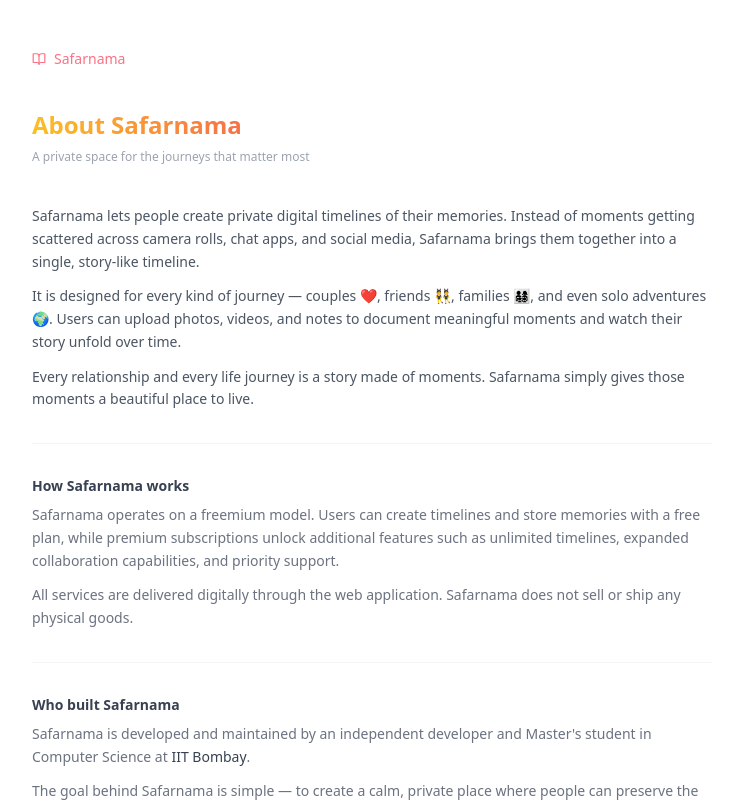
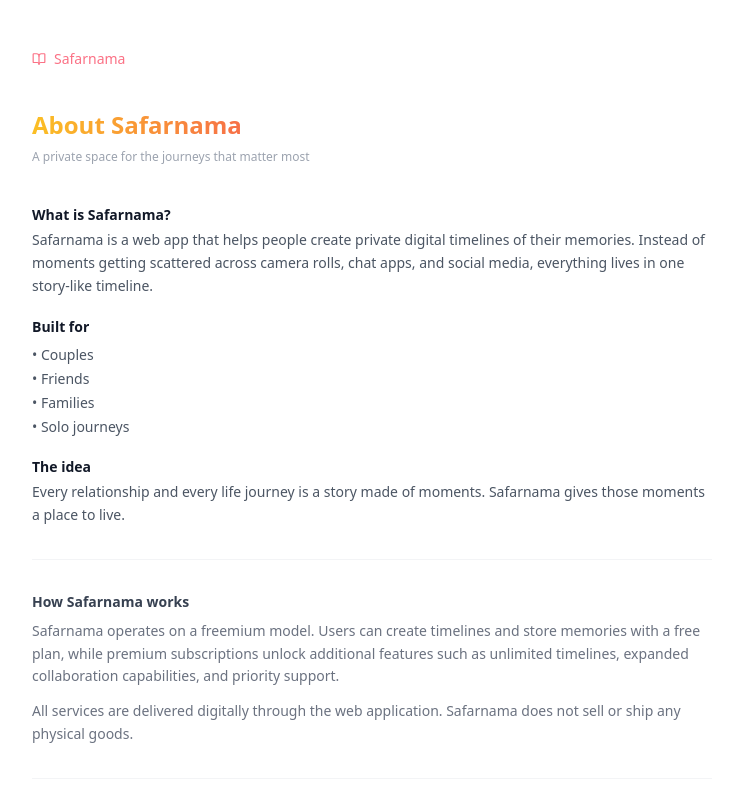
Before and after one commit to vennyvirtuoso/story-timeline_public, a React (Vite) app: page /about in a window 1280 px wide. Shown: the top 802 px of the page, without its empty margins (268-1005 px from the left). Built offline with nearby package versions, Linux system fonts and the light colour scheme; no server answers.

Commit message:
added welcome page and changed about page

```diff
--- a/src/components/LoginScreen.jsx
+++ b/src/components/LoginScreen.jsx
@@ -2,6 +2,7 @@
 import { BookOpen, Loader2, Key } from 'lucide-react';
 import { Link } from 'react-router-dom';
 import FloatingElements from './FloatingElements';
+import WelcomeModal from './WelcomeModal';
 import { getTheme } from '../utils/themes';
 
 const LoginScreen = ({ onGoogleLogin, onShareTokenLogin, isLoading }) => {
@@ -12,24 +13,34 @@
 
   const submit = async (e) => {
     e.preventDefault();
-    if (!token.trim()) return;
+
+    const code = token.trim().toUpperCase();
+    if (!code) return;
+
     setErr('');
-    const r = await onShareTokenLogin(token.trim().toUpperCase());
-    if (!r.success) setErr(r.error || 'Invalid code');
+    const r = await onShareTokenLogin(code);
+
+    if (!r?.success) {
+      setErr(r?.error || 'Invalid code');
+    }
   };
 
   useEffect(() => {
     const p = new URLSearchParams(window.location.search);
     const t = p.get('token');
+
     if (t) {
       setToken(t.toUpperCase());
       setShowInput(true);
+
+      // remove token from URL after reading
+      window.history.replaceState({}, document.title, window.location.pathname);
     }
   }, []);
 
   return (
     <div className="min-h-screen w-full bg-gradient-to-br from-rose-50 via-white to-pink-50 flex flex-col items-center p-5 relative overflow-hidden">
-
+      <WelcomeModal />
       <FloatingElements theme={defaultTheme} />
 
       {/* Main Content */}
@@ -54,6 +65,7 @@
         <div className="bg-white/90 backdrop-blur-md rounded-3xl shadow-xl border border-white/50 p-6 space-y-3 w-full">
 
           <button
+            type="button"
             onClick={onGoogleLogin}
             disabled={isLoading}
             className="w-full inline-flex items-center justify-center gap-2 py-3 px-4 bg-white border border-gray-300 text-gray-700 hover:bg-gray-50 shadow rounded-xl text-sm font-medium transition-all disabled:opacity-50"
@@ -71,14 +83,15 @@
             Sign in with Google
           </button>
 
-          <div className="flex items-center gap-2">
-            <div className="flex-1 border-t border-gray-200" />
-            <span className="text-[11px] text-gray-400 font-medium">OR</span>
-            <div className="flex-1 border-t border-gray-200" />
+          <div className="flex items-center gap-3 my-2">
+            <div className="flex-1 h-px bg-gray-200" />
+            <span className="text-xs text-gray-400">or</span>
+            <div className="flex-1 h-px bg-gray-200" />
           </div>
 
           {!showInput ? (
             <button
+              type="button"
               onClick={() => setShowInput(true)}
               className="w-full flex items-center justify-center gap-2 py-2.5 border border-dashed border-rose-200 rounded-xl text-rose-400 hover:bg-rose-50 text-sm transition-colors"
             >
@@ -88,18 +101,27 @@
             <form onSubmit={submit} className="space-y-2">
               <input
                 value={token}
-                onChange={(e) => setToken(e.target.value)}
+                onChange={(e) =>
+                  setToken(
+                    e.target.value.replace(/[^a-zA-Z0-9]/g, '').toUpperCase()
+                  )
+                }
                 placeholder="e.g. ABC123"
                 maxLength={8}
                 className="w-full px-4 py-3 border border-rose-200 rounded-xl text-center text-xl font-black tracking-widest uppercase focus:ring-2 focus:ring-rose-200 outline-none bg-white text-rose-500 placeholder-rose-200"
               />
 
-              {err && <p className="text-red-500 text-xs text-center">{err}</p>}
+              {err && (
+                <p className="text-red-500 text-xs text-center">{err}</p>
+              )}
 
               <div className="flex gap-2">
                 <button
                   type="button"
-                  onClick={() => { setShowInput(false); setErr(''); }}
+                  onClick={() => {
+                    setShowInput(false);
+                    setErr('');
+                  }}
                   className="flex-1 py-2 border border-gray-200 rounded-xl text-gray-400 text-sm hover:bg-gray-50"
                 >
                   Back
@@ -110,7 +132,10 @@
                   disabled={isLoading}
                   className="flex-1 py-2 bg-gradient-to-r from-rose-400 to-pink-500 text-white rounded-xl text-sm font-semibold disabled:opacity-50 flex items-center justify-center gap-1"
                 >
-                  {isLoading && <Loader2 size={14} className="animate-spin" />} Enter
+                  {isLoading && (
+                    <Loader2 size={14} className="animate-spin" />
+                  )}
+                  Enter
                 </button>
               </div>
             </form>
@@ -118,14 +143,18 @@
         </div>
 
         <p className="text-center text-xs text-gray-400 mt-4 px-4">
-          Sign in to create your timeline or enter a share code
+          Sign in to start your Safarnama or enter a share code to join one.
         </p>
 
         <p className="text-center text-[11px] text-gray-300 mt-2 px-4">
           By continuing, you agree to our{' '}
-          <Link to="/terms" className="hover:text-rose-400 underline">Terms</Link>
-          {' & '}
-          <Link to="/privacy" className="hover:text-rose-400 underline">Privacy Policy</Link>
+          <Link to="/terms" className="hover:text-rose-400 underline">
+            Terms
+          </Link>{' '}
+          &{' '}
+          <Link to="/privacy" className="hover:text-rose-400 underline">
+            Privacy Policy
+          </Link>
         </p>
 
       </div>
--- /dev/null
+++ b/src/components/WelcomeModal.jsx
@@ -0,0 +1,98 @@
+import React, { useEffect, useState } from 'react';
+import { Heart, X } from 'lucide-react';
+
+const WelcomeModal = ({ theme }) => {
+  const [isOpen, setIsOpen] = useState(false);
+
+  useEffect(() => {
+    // ✅ Show only once — never again after dismissed
+    const seen = localStorage.getItem('safarnama_welcome_seen');
+    if (!seen) setIsOpen(true);
+  }, []);
+
+  const handleClose = () => {
+    localStorage.setItem('safarnama_welcome_seen', '1');
+    setIsOpen(false);
+  };
+
+  if (!isOpen) return null;
+
+  return (
+    <div className="fixed inset-0 z-50 flex items-center justify-center px-4"
+         onClick={handleClose}>
+      {/* Backdrop */}
+      <div className="absolute inset-0 bg-black/40 backdrop-blur-sm" />
+
+      {/* Modal */}
+      <div
+        onClick={e => e.stopPropagation()}
+        className="relative z-10 w-full max-w-sm bg-white rounded-3xl shadow-2xl overflow-hidden"
+        style={{ animation: 'fadeSlideUp 0.4s ease' }}
+      >
+        {/* Top gradient bar */}
+        <div className="h-1.5 w-full bg-gradient-to-r from-amber-400 via-rose-400 to-pink-500" />
+
+        {/* Close button */}
+        <button
+          onClick={handleClose}
+          className="absolute top-3 right-3 p-1.5 rounded-full text-gray-300 hover:text-gray-500 hover:bg-gray-100 transition-colors"
+        >
+          <X size={14} />
+        </button>
+
+        <div className="px-6 pt-6 pb-7">
+          {/* Icon */}
+          <div className="flex justify-center mb-4">
+            <div className="w-12 h-12 rounded-full bg-gradient-to-br from-rose-400 to-pink-500 flex items-center justify-center shadow-lg shadow-rose-200">
+              <Heart size={22} fill="white" className="text-white" />
+            </div>
+          </div>
+
+          {/* Content */}
+          <div className="text-center space-y-3">
+            <p className="text-[13px] text-gray-400 italic leading-relaxed">
+              Some gifts are forgotten.<br />
+              Some gifts become memories.
+            </p>
+
+            <p className="text-sm text-gray-700 leading-relaxed">
+              <span className="font-semibold text-transparent bg-clip-text bg-gradient-to-r from-amber-400 to-rose-500">Safarnama</span> lets you turn the moments you've lived together into a beautiful timeline — something you can gift to someone who truly matters.
+            </p>
+
+            <p className="text-sm text-gray-500 leading-relaxed">
+              Trips, laughs, inside jokes, and little moments that shaped your story — all in one place.
+            </p>
+
+            <div className="border-t border-gray-100 pt-3">
+              <p className="text-sm text-gray-700 leading-relaxed font-medium">
+                And the most beautiful part?
+              </p>
+              <p className="text-sm text-gray-500 leading-relaxed mt-1">
+                They can add to it too. With just a link, they can open the timeline and relive every memory. Up to 20 people can collaborate, making it a gift filled with shared moments.
+              </p>
+            </div>
+          </div>
+
+          {/* CTA */}
+          <button
+            onClick={handleClose}
+            className="mt-5 w-full py-2.5 bg-gradient-to-r from-rose-400 to-pink-500 text-white rounded-2xl text-sm font-semibold shadow-md shadow-rose-200 hover:opacity-90 active:scale-95 transition-all"
+          >
+            Start your story ✨
+          </button>
+
+
+        </div>
+      </div>
+
+      <style>{`
+        @keyframes fadeSlideUp {
+          from { opacity: 0; transform: translateY(24px) scale(0.97); }
+          to   { opacity: 1; transform: translateY(0)    scale(1);    }
+        }
+      `}</style>
+    </div>
+  );
+};
+
+export default WelcomeModal;
--- a/src/pages/About.jsx
+++ b/src/pages/About.jsx
@@ -24,25 +24,42 @@
         </h5>
 
         {/* Product Description */}
-        <section className="mb-8">
+        <section className="mb-8 space-y-5">
+
+<div>
+  <h3 className="text-sm font-semibold text-gray-900 mb-1">
+    What is Safarnama?
+  </h3>
   <p className="text-sm text-gray-600 leading-relaxed">
-    Safarnama lets people create private digital
-    timelines of their memories. Instead of moments getting scattered across
-    camera rolls, chat apps, and social media, Safarnama brings them together
-    into a single, story-like timeline.
+    Safarnama is a web app that helps people create private digital timelines
+    of their memories. Instead of moments getting scattered across camera
+    rolls, chat apps, and social media, everything lives in one
+    story-like timeline.
   </p>
+</div>
 
-  <p className="text-sm text-gray-600 leading-relaxed mt-3">
-    It is designed for every kind of journey — couples ❤️, friends 👯,
-    families 👨‍👩‍👧‍👦, and even solo adventures 🌍. Users can upload photos,
-    videos, and notes to document meaningful moments and watch their story
-    unfold over time.
+<div>
+  <h3 className="text-sm font-semibold text-gray-900 mb-2">
+    Built for
+  </h3>
+  <ul className="text-sm text-gray-600 space-y-1">
+    <li>• Couples</li>
+    <li>• Friends</li>
+    <li>• Families</li>
+    <li>• Solo journeys</li>
+  </ul>
+</div>
+
+<div>
+  <h3 className="text-sm font-semibold text-gray-900 mb-1">
+    The idea
+  </h3>
+  <p className="text-sm text-gray-600 leading-relaxed">
+    Every relationship and every life journey is a story made of moments.
+    Safarnama gives those moments a place to live.
   </p>
+</div>
 
-  <p className="text-sm text-gray-600 leading-relaxed mt-3">
-    Every relationship and every life journey is a story made of moments.
-    Safarnama simply gives those moments a beautiful place to live.
-  </p>
 </section>
 
         {/* Divider */}
```
